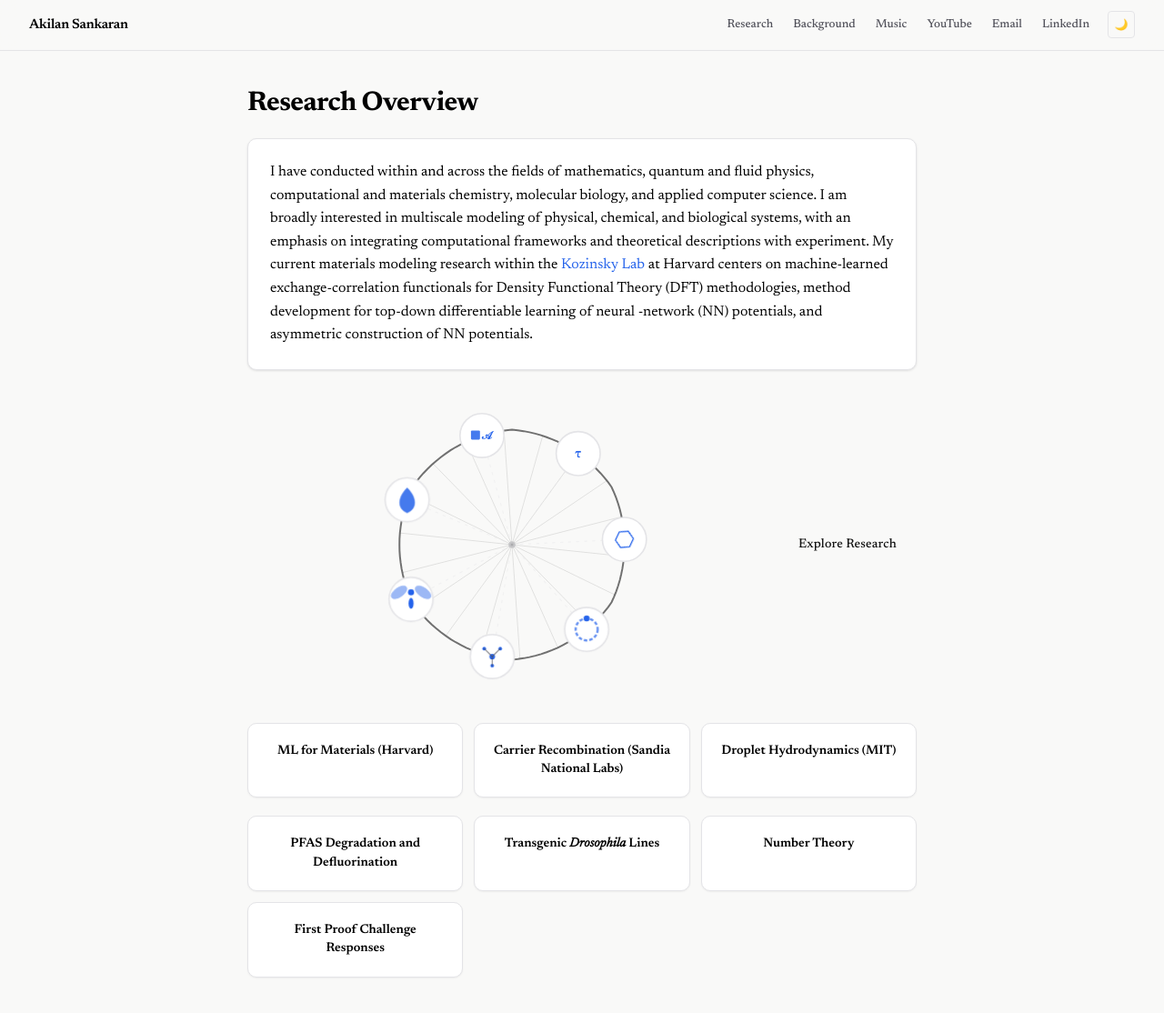
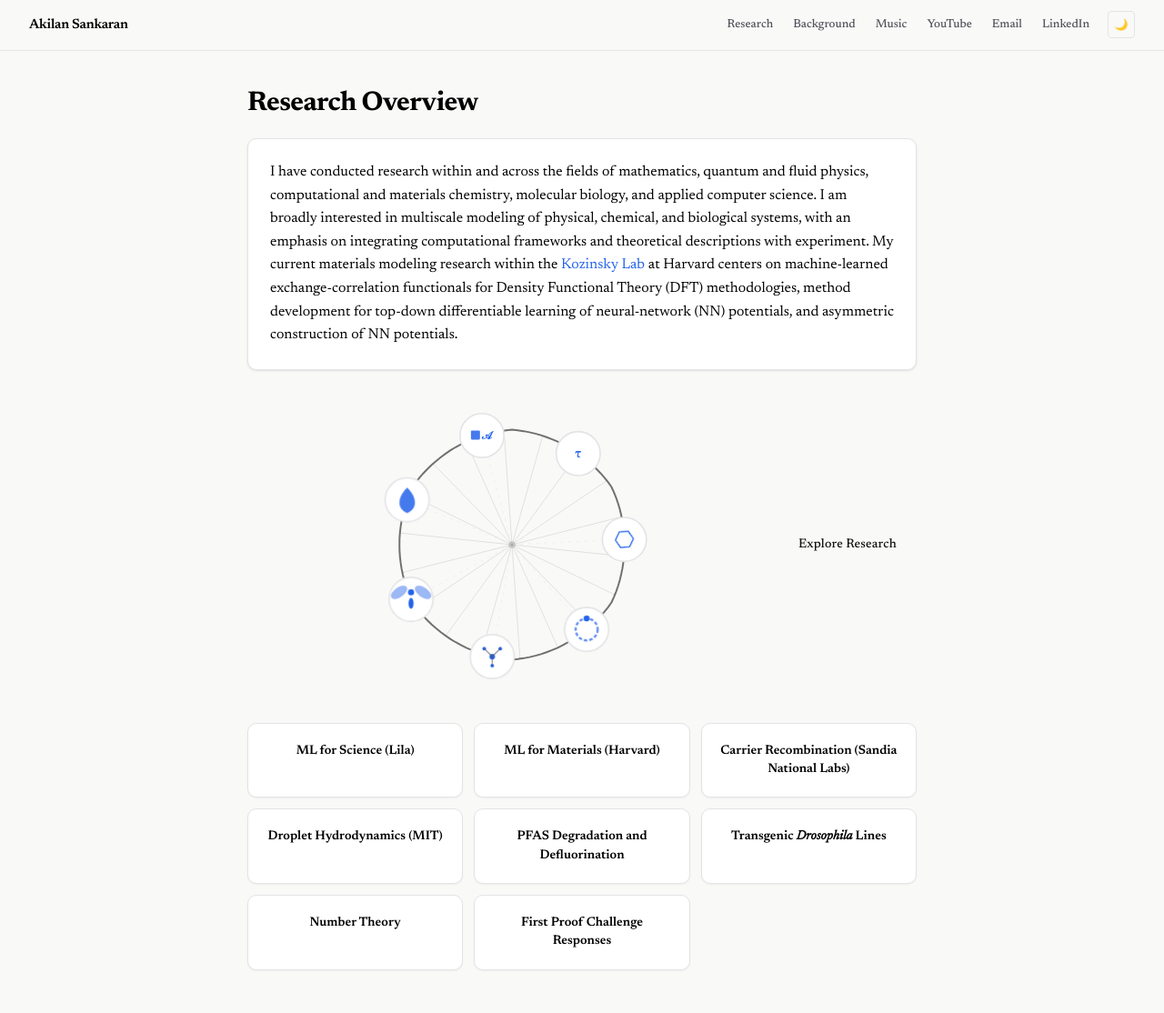
Before and after one commit to akilansankaran/akilansankaran.github.io, a Jekyll site: the page built from research.md, in a window 1280 px wide and 1175 px high. Shown: the top 1114 px of the window at 91% size. Built offline with Jekyll 4.4.1, drawn with Linux system fonts in a browser that asks for light colours; some web fonts are replaced.

Commit message:
Add Lila page, link it from the bio and research grid, fix overview typos

```diff
--- a/research.md
+++ b/research.md
@@ -5,12 +5,15 @@ title: Research
 # Research Overview
 
 <div class="content-container" markdown="1">
-I have conducted within and across the fields of mathematics, quantum and fluid physics, computational and materials chemistry, molecular biology, and applied computer science. I am broadly interested in multiscale modeling of physical, chemical, and biological systems, with an emphasis on integrating computational frameworks and theoretical descriptions with experiment. My current materials modeling research within the [Kozinsky Lab](https://mir.g.harvard.edu/) at Harvard centers on machine-learned exchange-correlation functionals for Density Functional Theory (DFT) methodologies, method development for top-down differentiable learning of neural -network (NN) potentials, and asymmetric construction of NN potentials.
+I have conducted research within and across the fields of mathematics, quantum and fluid physics, computational and materials chemistry, molecular biology, and applied computer science. I am broadly interested in multiscale modeling of physical, chemical, and biological systems, with an emphasis on integrating computational frameworks and theoretical descriptions with experiment. My current materials modeling research within the [Kozinsky Lab](https://mir.g.harvard.edu/) at Harvard centers on machine-learned exchange-correlation functionals for Density Functional Theory (DFT) methodologies, method development for top-down differentiable learning of neural-network (NN) potentials, and asymmetric construction of NN potentials.
 </div>
 
 {% include morph-anim.html %}
 
 <div class="research-grid">
+  <a href="/lila" class="research-box">
+    <div class="box-title">ML for Science (Lila)</div>
+  </a>
   <a href="/mir" class="research-box">
     <div class="box-title">ML for Materials (Harvard)</div>
   </a>
@@ -20,9 +23,6 @@ I have conducted within and across the fields of mathematics, quantum and fluid
   <a href="/hydrodynamics" class="research-box">
     <div class="box-title">Droplet Hydrodynamics (MIT)</div>
   </a>
-</div>
-
-<div class="research-grid">
   <a href="/pfas" class="research-box">
     <div class="box-title">PFAS Degradation and Defluorination</div>
   </a>
```
Also changed, not shown: index.md (+1 -1 lines), lila.md (added, +20 -0 lines).
